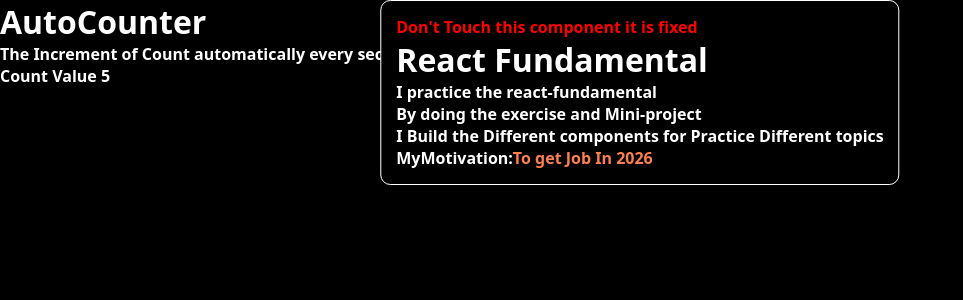
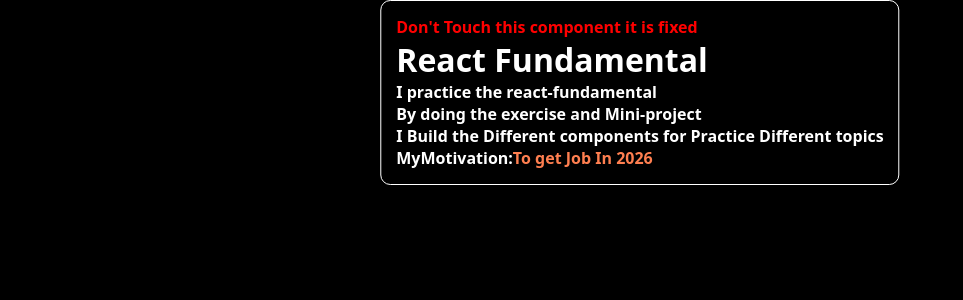
Before and after one commit to nikhildev-webapp/ReactFundamentals, a React (Vite) app: page / in a window 1280 px wide. Shown: the top 300 px of the page, without its empty margins (0-963 px from the left). Built offline with nearby package versions, Linux system fonts and the light colour scheme.

Commit message:
remove-unnecessary-import

```diff
--- a/src/App.jsx
+++ b/src/App.jsx
@@ -1,5 +1,4 @@
 import './App.css'
-import AutoCounter from './components/AutoCounter'
 import ExerciseComponent from './components/ExerciseComponent'
 
 function App() {
@@ -7,7 +6,7 @@
     <>
       <ExerciseComponent />
       {/* Add your exercise component here⬇️*/}
-      <AutoCounter/>
+
     </>
   )
 }
```
